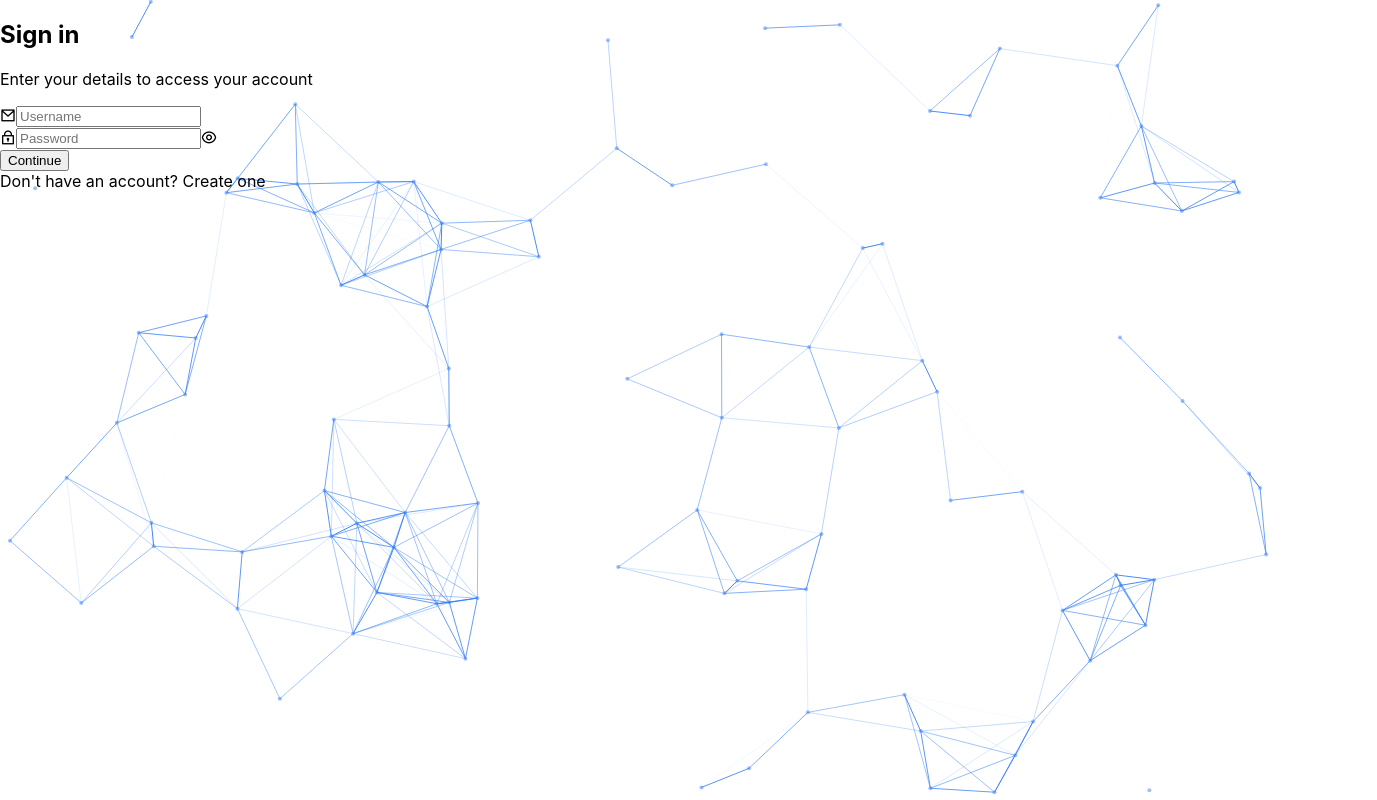
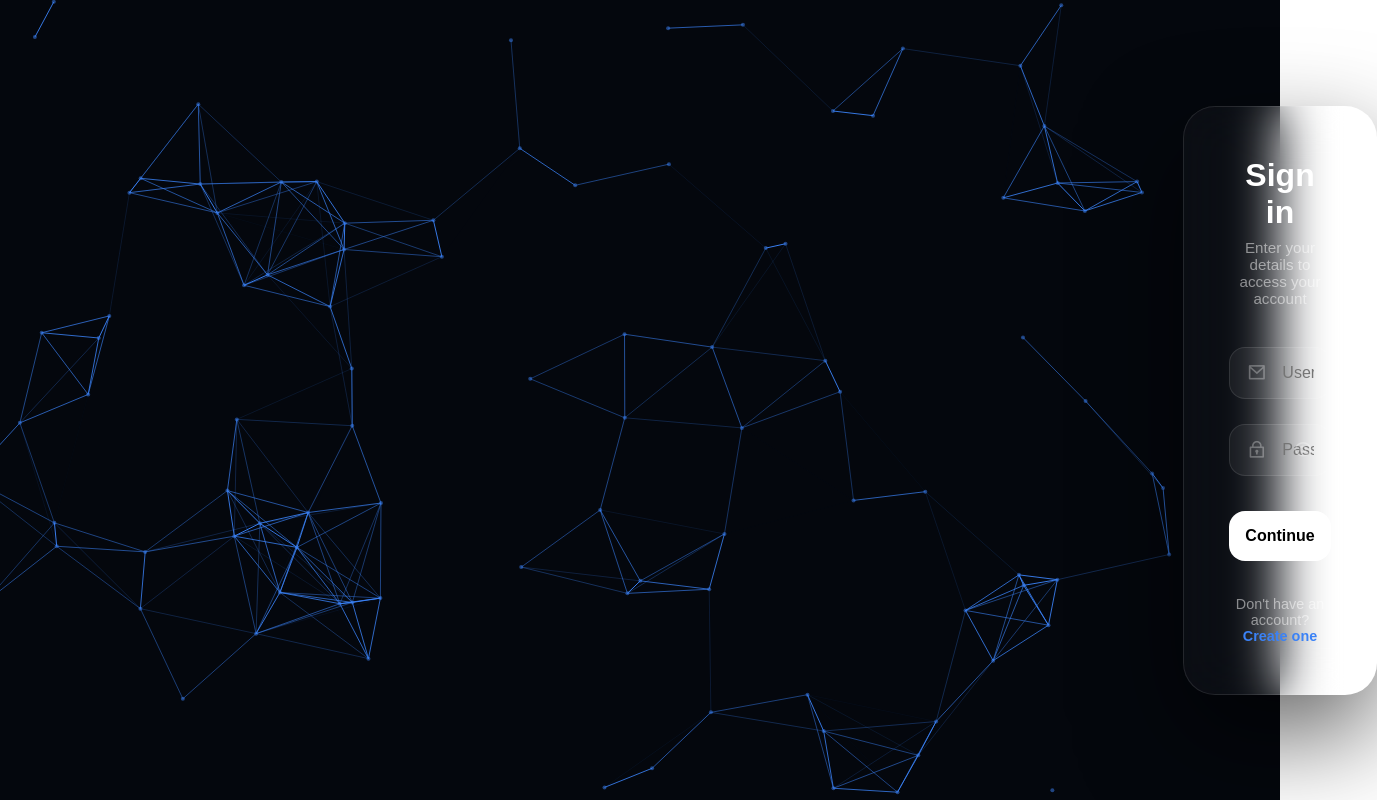
Before and after one commit to Adarshkashyap2002/complaint-frontend, a React (Create React App) app: page / in a window 1280 px wide. Shown: the whole page, 1377 px wide, since content can reach past the window. Built offline with nearby package versions, Linux system fonts and the light colour scheme.

Commit message:
modern login UI fixed

```diff
--- a/src/components/login.css
+++ b/src/components/login.css
@@ -1,13 +1,120 @@
-.canvas-bg{
-position:absolute;
-top:0;
-left:0;
-width:100%;
-height:100%;
-z-index:1;
+:root{
+--primary:#3b82f6;
+--bg:#04070d;
+--card-bg:rgba(255,255,255,0.03);
+--border:rgba(255,255,255,0.1);
+}
+
+*{
+margin:0;
+padding:0;
+box-sizing:border-box;
+font-family:'Plus Jakarta Sans',sans-serif;
+}
+
+.login-page{
+background:var(--bg);
+height:100vh;
+display:flex;
+align-items:center;
+justify-content:center;
+color:#fff;
 }
 
 .login-card{
+width:420px;
+padding:50px 45px;
+
+background:var(--card-bg);
+backdrop-filter:blur(25px);
+
+border:1px solid var(--border);
+border-radius:32px;
+
+box-shadow:0 40px 100px rgba(0,0,0,0.6);
+}
+
+.header{
+text-align:center;
+margin-bottom:40px;
+}
+
+.header h2{
+font-size:2rem;
+font-weight:700;
+margin-bottom:8px;
+}
+
+.header p{
+color:rgba(255,255,255,0.5);
+font-size:0.95rem;
+}
+
+.input-group{
+margin-bottom:25px;
+}
+
+.input-wrapper{
 position:relative;
-z-index:10;
+display:flex;
+align-items:center;
 }
+
+.input-wrapper i{
+position:absolute;
+left:18px;
+color:rgba(255,255,255,0.3);
+font-size:1.2rem;
+}
+
+.toggle{
+left:auto!important;
+right:18px;
+cursor:pointer;
+}
+
+.input-wrapper input{
+
+width:100%;
+padding:16px 16px 16px 52px;
+
+background:rgba(255,255,255,0.05);
+border:1px solid var(--border);
+border-radius:16px;
+
+color:#fff;
+outline:none;
+
+font-size:1rem;
+}
+
+.login-btn{
+
+width:100%;
+padding:16px;
+
+background:#fff;
+color:#000;
+
+border:none;
+border-radius:16px;
+
+font-size:1rem;
+font-weight:700;
+
+cursor:pointer;
+margin-top:10px;
+}
+
+.footer{
+margin-top:35px;
+text-align:center;
+font-size:0.9rem;
+color:rgba(255,255,255,0.5);
+}
+
+.link-btn{
+color:#3b82f6;
+font-weight:600;
+cursor:pointer;
+}
```
